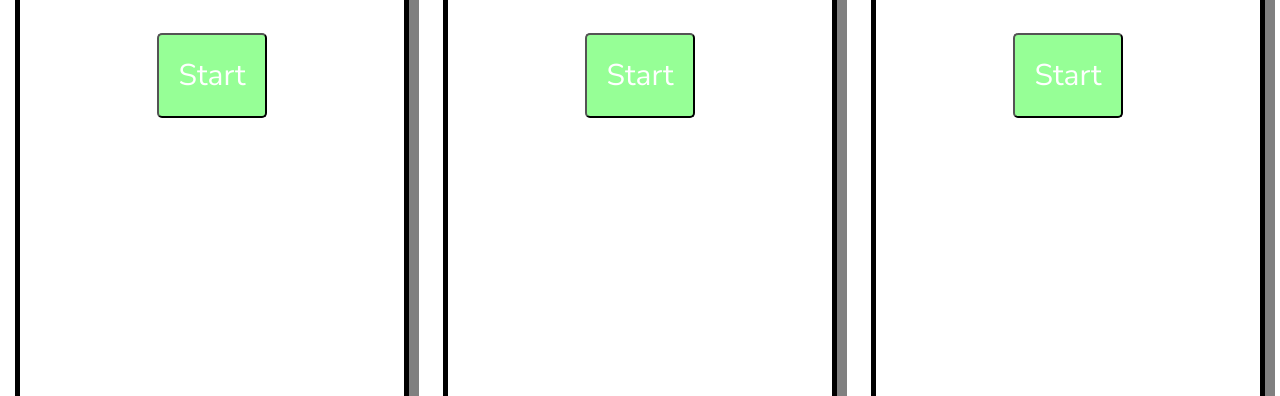
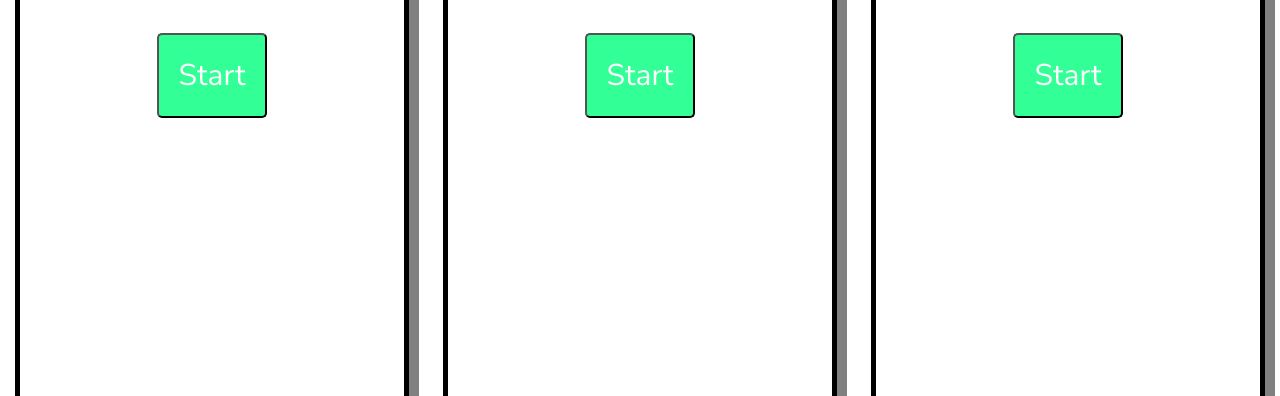
Before and after one commit to Prometheus-Academy/main, a plain HTML site: page index.html in a window 1280 px wide. Shown: the part 404-800 px from the top of the page. Drawn offline with Linux system fonts and the light colour scheme.

Commit message:
Update style.css

```diff
--- a/style.css
+++ b/style.css
@@ -16,7 +16,7 @@ padding:0px;
   font-family: 'Oxygen', sans-serif;
 }
 button{
-background-color: rgb(150,255,150);
+background-color: rgb(50,255,150);
 border-radius:5px;
 padding:20px;
 font-family: 'Nunito Sans', sans-serif;
```
